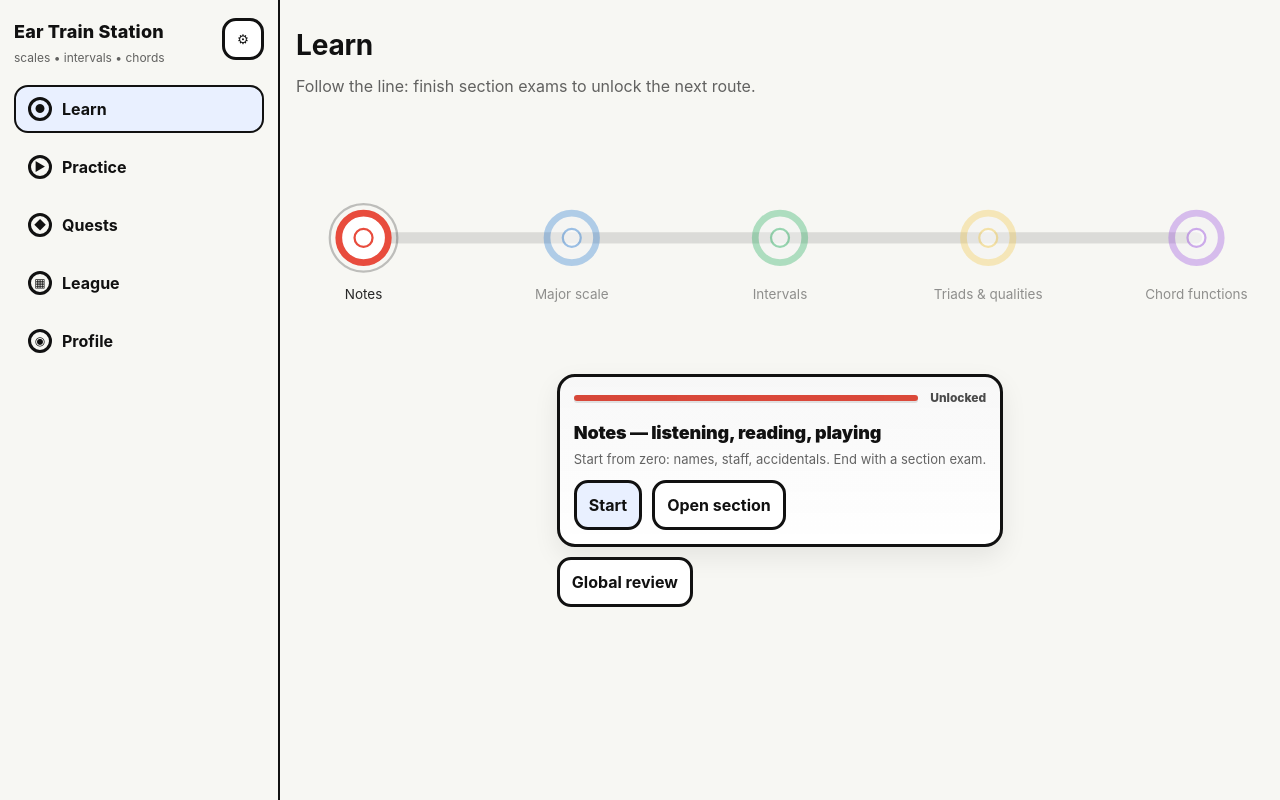
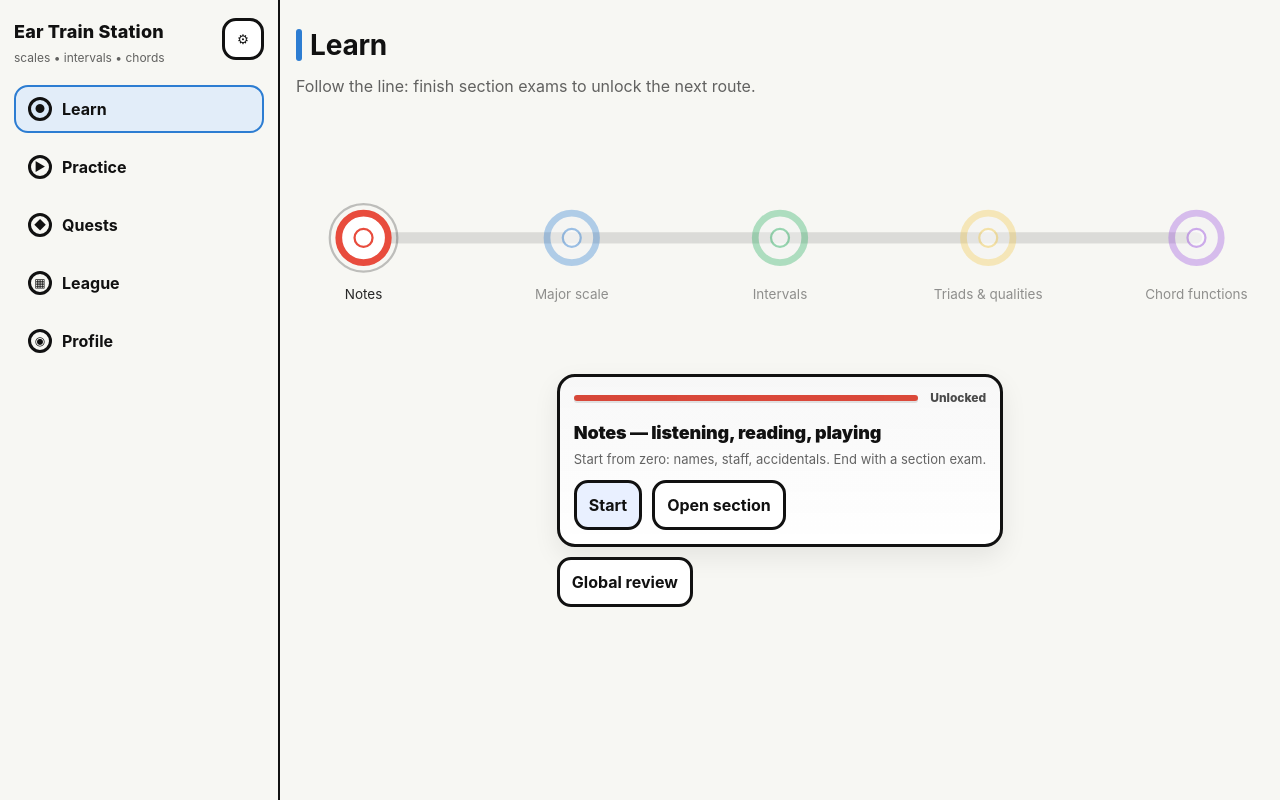
Before and after one commit to wpwcbc/ear-train-station, a React (Vite) app: page /learn in a window 1280 px wide. Built offline with nearby package versions, Linux system fonts and the light colour scheme.

Commit message:
Tab accents for nav + page headers

```diff
--- a/src/App.css
+++ b/src/App.css
@@ -236,8 +236,12 @@
 }
 
 .navItem.active {
-  border-color: var(--ink);
-  background: #e9f0ff;
+  border-color: var(--item-accent, var(--ink));
+  background: color-mix(in srgb, var(--item-accent, #e9f0ff) 14%, #ffffff 86%);
+}
+
+.navItem.active .navIcon {
+  background: color-mix(in srgb, var(--item-accent, #e9f0ff) 18%, #ffffff 82%);
 }
 
 .navIcon {
@@ -282,6 +286,19 @@
   margin: 0;
   font-size: 28px;
   letter-spacing: -0.2px;
+  position: relative;
+  padding-left: 14px;
+}
+
+.h1::before {
+  content: '';
+  position: absolute;
+  left: 0;
+  top: 0.18em;
+  bottom: 0.18em;
+  width: 6px;
+  border-radius: 999px;
+  background: var(--tab-accent, var(--route-blue));
 }
 
 .h2 {
@@ -709,8 +726,12 @@
 }
 
 .bottomItem.active {
-  border-top-color: var(--ink);
-  background: #e9f0ff;
+  border-top-color: var(--item-accent, var(--ink));
+  background: color-mix(in srgb, var(--item-accent, #e9f0ff) 14%, #ffffff 86%);
+}
+
+.bottomItem.active .bottomIcon {
+  background: color-mix(in srgb, var(--item-accent, #e9f0ff) 18%, #ffffff 82%);
 }
 
 .bottomIcon {
--- a/src/buildInfo.ts
+++ b/src/buildInfo.ts
@@ -1,6 +1,6 @@
 // AUTO-GENERATED by scripts/gen-build-info.mjs
 export const BUILD_INFO = {
-  commit: "4d5ab32",
-  committedAt: "2026-02-06T15:02:41+08:00",
-  builtAt: "2026-02-06T08:04:03.601Z",
+  commit: "a1e2d27",
+  committedAt: "2026-02-06T16:04:32+08:00",
+  builtAt: "2026-02-06T09:02:20.498Z",
 } as const;
--- a/src/components/NavShell.tsx
+++ b/src/components/NavShell.tsx
@@ -1,22 +1,28 @@
-import { useState } from 'react';
-import { NavLink, Outlet } from 'react-router-dom';
+import { useMemo, useState } from 'react';
+import { NavLink, Outlet, useLocation } from 'react-router-dom';
 import { ConfigDrawer } from './ConfigDrawer';
 
-type Tab = { to: string; label: string; icon: string };
+type Tab = { to: string; label: string; icon: string; accent: string };
 
 const TABS: Tab[] = [
-  { to: '/learn', label: 'Learn', icon: '●' },
-  { to: '/practice', label: 'Practice', icon: '▶' },
-  { to: '/quests', label: 'Quests', icon: '◆' },
-  { to: '/leaderboard', label: 'League', icon: '▦' },
-  { to: '/profile', label: 'Profile', icon: '◉' },
+  { to: '/learn', label: 'Learn', icon: '●', accent: 'var(--route-blue)' },
+  { to: '/practice', label: 'Practice', icon: '▶', accent: 'var(--route-green)' },
+  { to: '/quests', label: 'Quests', icon: '◆', accent: 'var(--route-purple)' },
+  { to: '/leaderboard', label: 'League', icon: '▦', accent: 'var(--route-yellow)' },
+  { to: '/profile', label: 'Profile', icon: '◉', accent: 'var(--route-red)' },
 ];
 
 export function NavShell() {
   const [configOpen, setConfigOpen] = useState(false);
+  const loc = useLocation();
+
+  const activeTab = useMemo(() => {
+    // Match by prefix, so /learn/section/* still maps to Learn.
+    return TABS.find((t) => loc.pathname === t.to || loc.pathname.startsWith(`${t.to}/`)) ?? TABS[0];
+  }, [loc.pathname]);
 
   return (
-    <div className="shell">
+    <div className="shell" style={{ ['--tab-accent' as any]: activeTab.accent }}>
       <aside className="sideNav" aria-label="primary">
         <div className="brandBlock">
           <div className="brandRow">
@@ -31,7 +37,12 @@ export function NavShell() {
         </div>
         <nav className="navList">
           {TABS.map((t) => (
-            <NavLink key={t.to} to={t.to} className={({ isActive }) => `navItem ${isActive ? 'active' : ''}`}>
+            <NavLink
+              key={t.to}
+              to={t.to}
+              style={{ ['--item-accent' as any]: t.accent }}
+              className={({ isActive }) => `navItem ${isActive ? 'active' : ''}`}
+            >
               <span className="navIcon" aria-hidden>
                 {t.icon}
               </span>
@@ -52,7 +63,12 @@ export function NavShell() {
 
         <nav className="bottomNav" aria-label="primary">
           {TABS.map((t) => (
-            <NavLink key={t.to} to={t.to} className={({ isActive }) => `bottomItem ${isActive ? 'active' : ''}`}>
+            <NavLink
+              key={t.to}
+              to={t.to}
+              style={{ ['--item-accent' as any]: t.accent }}
+              className={({ isActive }) => `bottomItem ${isActive ? 'active' : ''}`}
+            >
               <span className="bottomIcon" aria-hidden>
                 {t.icon}
               </span>
```
